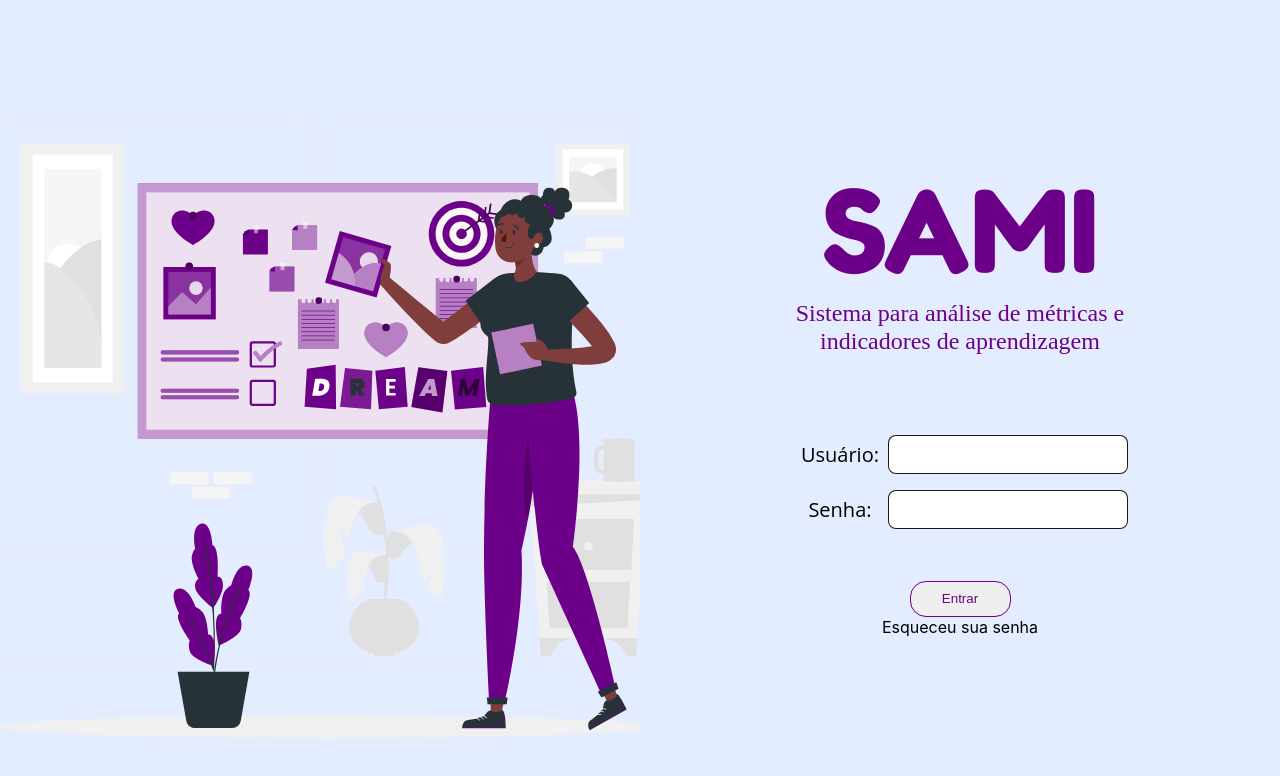
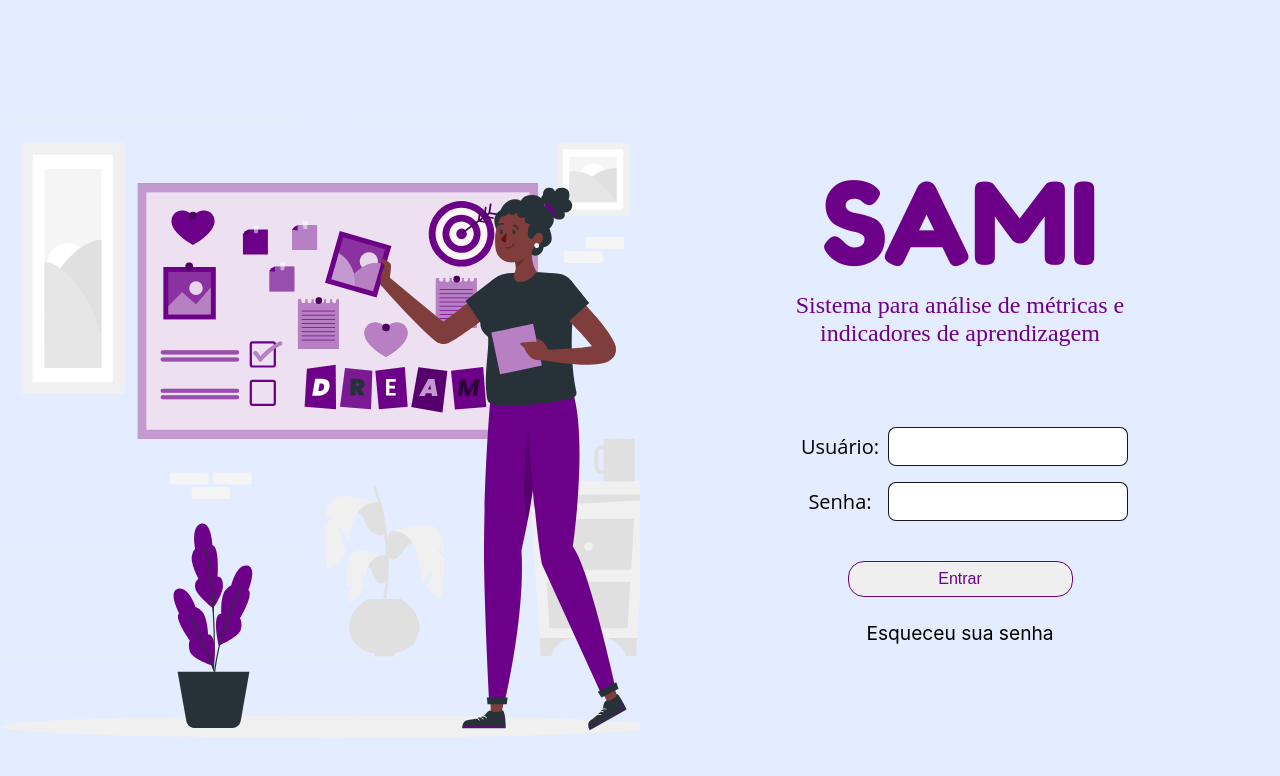
Before and after one commit to hethus/tcc-front, a Next.js app: page /login in a window 1280 px wide. Shown: the top 776 px of the page. Built offline with nearby package versions, Linux system fonts and the light colour scheme; no server answers.

Commit message:
style(Login): make changes and formated

```diff
--- a/styles/Login.module.css
+++ b/styles/Login.module.css
@@ -3,7 +3,7 @@
   src: url(../public/fonts/FredokaOne-Regular.ttf);
 }
 
-.container{
+.container {
   display: flex;
   justify-content: space-between;
   height: 100vh;
@@ -18,7 +18,7 @@
   background-repeat: no-repeat;
 }
 
-.inputSide{
+.inputSide {
   display: flex;
   flex-direction: column;
   width: 50%;
@@ -26,38 +26,44 @@
   justify-content: center;
 }
 
-.logoText{
-    font-family: 'FredokaOne', Rubick;
+.logoText {
+  font-family: "FredokaOne", Rubick;
   font-style: normal;
   font-weight: 400;
   font-size: 114px;
   line-height: 135px;
-
-    color: #6D0088;
+  color: #6d0088;
 }
 
-.text{
+.text {
   font-family: cursive;
   font-style: normal;
   font-weight: 400;
   font-size: 24px;
   line-height: 28px;
   text-align: center;
-
-    color: #6D0088;
+  color: #6d0088;
   margin-bottom: 5rem;
 }
 
-.submitButton{
+.submitButton {
   align-self: center;
-    margin-top: 36px;
+  font-size: 1rem;
+  margin-top: 1.5rem;
   text-align: center;
-    width: 101px;
+  width: 225px;
   min-height: 36px;
-    border: 1px solid #6D0088;
+  border: 1px solid #6d0088;
   border-radius: 16px;
-    color: #6D0088;
+  color: #6d0088;
   cursor: pointer;
+  transition: all 0.6s ease-in-out;
+}
+
+.submitButton:hover {
+  border-color: transparent;
+  color: #fff;
+  background-color: #6d0088;
 }
 
 .loginImg {
@@ -65,3 +71,18 @@
   object-fit: cover;
   object-position: top;
 }
+
+.linkPassword {
+  margin-top: 1.5rem;
+  text-decoration: none;
+  font-size: 1.2rem;
+  color: #000;
+  text-align: center;
+  cursor: pointer;
+  transition: all 0.6s ease-out;
+}
+
+.linkPassword:hover {
+  color: #6d0088;
+  text-decoration: underline;
+}
```
Lines whose indentation alone changed are shown as unchanged.
